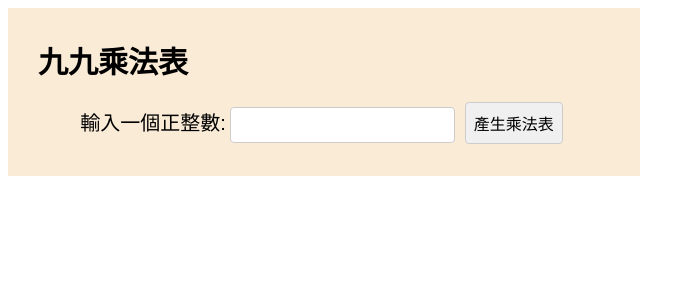
After one commit to jui-cheng-shen/finel_Flask_project, a Flask app: page /static/multiplication/index.html in a window 1280 px wide. The commit adds this page. Shown: the top 300 px of the page, without its empty margins (0-695 px from the left). Run offline with Flask 3, Linux system fonts and the light colour scheme.

Commit message:
新增九九乘法表頁面及在成果展示中添加連結

```diff
--- /dev/null
+++ b/static/multiplication/index.html
@@ -0,0 +1,144 @@
+<!DOCTYPE html>
+<html>
+<head>
+    <meta charset="UTF-8">
+    <title>homework</title>
+    <style>
+        /* --- CSS Variables (Custom Properties) --- */
+        :root {
+            --primary-bg-color: antiquewhite;
+            --default-font-family: Arial, Helvetica, sans-serif;
+            --border-color: black;
+            --container-padding: 30px;
+            --cell-padding: 5px;
+            --h1-font-size: 30px;
+            --label-font-size: 20px;
+            --input-spacing: 10px; /* For spacing around form elements */
+        }
+
+        /* --- General Body Styles --- */
+        body {
+            font-family: var(--default-font-family);
+            /* Setting box-sizing globally is often a good practice */
+            /* box-sizing: border-box; */ /* Uncomment if you want this for all elements */
+        }
+
+        /* --- Main Container (#myid) --- */
+        #myid {
+            width: 50%;
+            background-color: var(--primary-bg-color);
+            padding: var(--container-padding); /* 內邊距 (Padding) */
+            margin-left: 0; /* Keeps the container aligned to the left */
+            text-align: center; /* Centers inline/inline-block children (like the table) */
+            box-sizing: border-box; /* Padding and border are included in the element's total width and height */
+        }
+
+        /* --- Typography --- */
+        h1 {
+            font-size: var(--h1-font-size);
+            font-weight: bold;
+            /* font-family is inherited from body or #myid */
+            text-align: left; /* Overrides #myid's text-align: center */
+            margin-top: 0; /* Removes default browser top margin */
+            margin-bottom: 0.67em; /* Default browser margin for h1, adjust as needed */
+        }
+
+        label {
+            font-size: var(--label-font-size);
+            /* font-family is inherited */
+            display: inline-block; /* Allows for margin */
+            margin-bottom: var(--input-spacing); /* Space below the label */
+        }
+
+        /* --- Table Styles --- */
+        table {
+            width: 100%; /* Makes the table fill the width of #myid */
+            border: 1px solid var(--border-color); /* Single border around the table */
+            border-collapse: collapse; /* Merges adjacent cell borders */
+            margin: 20px auto 0; /* Adds top margin and centers the table block within #myid */
+            table-layout: fixed; /* Cells have fixed width, content doesn't change it */
+            text-align: center; /* Centers text within table cells */
+        }
+
+        td {
+            border: 1px solid var(--border-color); /* Border for each cell */
+            padding: var(--cell-padding); /* Space between cell content and cell border */
+        }
+
+        /* --- Optional: Basic Form Element Styling --- */
+        #numberInput, button {
+            padding: 8px;
+            font-size: 1em; /* Relative to parent font size */
+            border: 1px solid #ccc;
+            border-radius: 4px;
+            margin-right: 5px; /* Spacing between input and button if they are inline */
+        }
+
+        button {
+            background-color: #f0f0f0; /* A light grey, less jarring than default */
+            cursor: pointer;
+        }
+
+        button:hover {
+            background-color: #e0e0e0;
+        }
+
+    </style>
+    <script>
+        function myFunction() {
+            var number = document.getElementById("numberInput");
+            var myid = document.getElementById("myid");
+            var n = parseInt(number.value);
+            var str = "";
+
+            if (isNaN(n) || n <= 0) {
+                myid.innerHTML = "<h1></h1><label for='numberInput'></label>請輸入正整數！"; // Clear previous table
+                // To re-render the input field and button, you'd need to store their HTML or recreate them.
+                // For simplicity, this message will replace the whole content of #myid.
+                // A better UX might be to show the message in a separate element.
+                return;
+            }
+
+            // Reconstruct the input and button if they were part of #myid's innerHTML that gets replaced
+            // Or, better, have a dedicated <div> inside #myid for the table output.
+            // For this example, assuming the error message is temporary and replaces table.
+            // If you want to keep input/button, you need to ensure they are not overwritten
+            // or are re-added. The simplest is to have a dedicated output div for the table.
+
+            // Let's assume you have a structure like:
+            // <div id="myid">
+            //   <h1>九九乘法表</h1>
+            //   <label for="numberInput">輸入一個正整數:</label>
+            //   <input type="number" id="numberInput">
+            //   <button onclick="myFunction()">產生乘法表</button>
+            //   <div id="tableOutput"></div> // </div>
+            // Then you would do: document.getElementById("tableOutput").innerHTML = str;
+            // And error: document.getElementById("tableOutput").innerHTML = "請輸入正整數！";
+
+            str += "<table>";
+            for (var i = 1; i <= n; i++) {
+                str += "<tr>";
+                for (var j = 1; j <= n; j++) {
+                    str += "<td>" + i + " &times; " + j + " = " + (i * j) + "</td>";
+                }
+                str += "</tr>";
+            }
+            str += "</table>";
+
+            myid.innerHTML = document.querySelector('h1').outerHTML + document.querySelector('label').outerHTML + document.getElementById('numberInput').outerHTML + document.querySelector('button').outerHTML + str;
+            // The above line is a quick fix to keep the form elements.
+            // A better approach is to have a separate container for the table output.
+            // e.g., a <div id="outputTable"></div> and then use:
+            // document.getElementById("outputTable").innerHTML = str;
+        }
+    </script>
+</head>
+<body>
+    <div id="myid">
+        <h1>九九乘法表</h1>
+        <label for="numberInput">輸入一個正整數:</label>
+        <input type="number" id="numberInput" name="numberInput">
+        <button onclick="myFunction()">產生乘法表</button>
+        </div>
+</body>
+</html>
--- a/templates/achievements.html
+++ b/templates/achievements.html
@@ -13,5 +13,6 @@
     <li><a href="{{ url_for('static', filename='bookkeeping/index.html') }}" target="_blank">專案3:記帳軟體</a></li>
     <li><a href="{{ url_for('static', filename='calculator/index.html') }}" target="_blank">專案4:計算機</a></li>
     <li><a href="{{ url_for('static', filename='mood_blog/index.html') }}" target="_blank">專案5:心情版</a></li>
+    <li><a href="{{ url_for('static', filename='multiplication/index.html') }}" target="_blank">專案6:99乘法表</a></li>
 </ul>
 {% endblock %}
```
